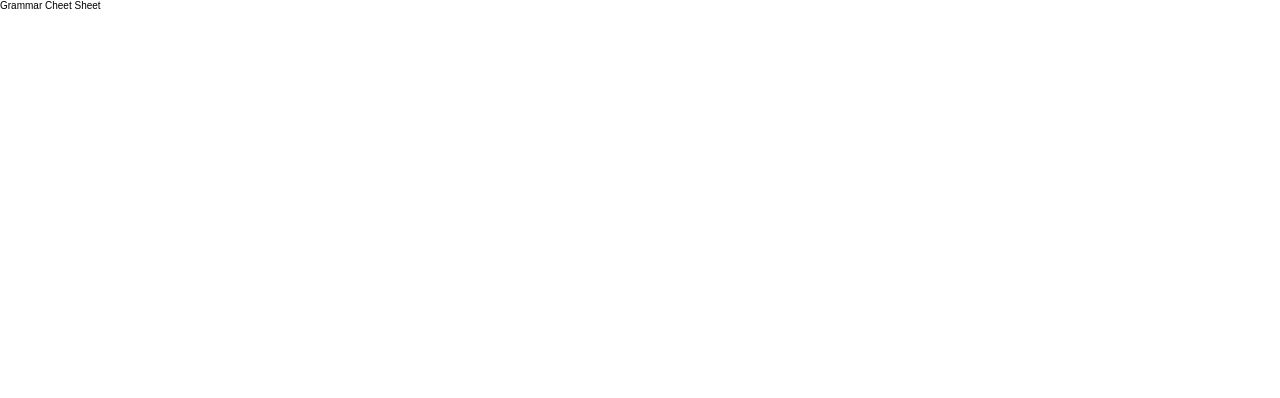
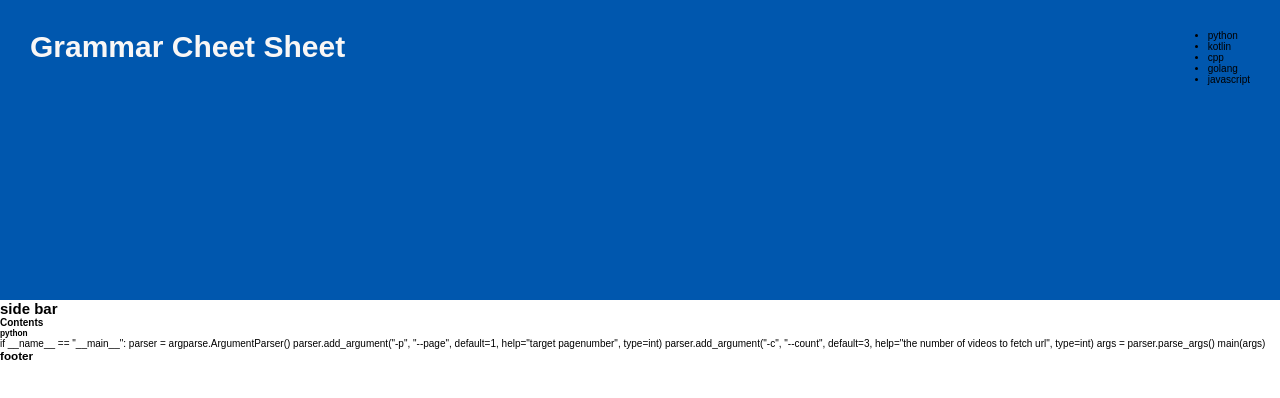
Before and after one commit to syntax-compare/syntax-compare.github.io_old, a React (Create React App) app: page / in a window 1280 px wide. Shown: the top 398 px of the page. Built offline with nearby package versions, Linux system fonts and the light colour scheme.

Commit message:
Prepare layout stub

```diff
--- a/src/components/App.js
+++ b/src/components/App.js
@@ -1,9 +1,18 @@
 import "../scss/main.scss";
+import Contents from "./ui/Contents";
+import Footer from "./ui/Footer";
+import Header from "./ui/Header";
+import SideBar from "./ui/SideBar";
 
 function App() {
   return (
     <div className="App">
-      <header className="App-header">Grammar Cheet Sheet</header>
+      <Header />
+      <div>
+        <SideBar />
+        <Contents />
+      </div>
+      <Footer />
     </div>
   );
 }
--- /dev/null
+++ b/src/components/ui/Contents.js
@@ -0,0 +1,21 @@
+import React from "react";
+
+const Contents = () => {
+  const codeStr =
+    'if __name__ == "__main__": \
+    parser = argparse.ArgumentParser() \
+    parser.add_argument("-p", "--page", default=1, help="target pagenumber", type=int) \
+    parser.add_argument("-c", "--count", default=3, help="the number of videos to fetch url", type=int) \
+    args = parser.parse_args() main(args) \
+';
+
+  return (
+    <div>
+      <h4>Contents</h4>
+      <h5>python</h5>
+      <p>{codeStr}</p>
+    </div>
+  );
+};
+
+export default Contents;
--- /dev/null
+++ b/src/components/ui/Footer.js
@@ -0,0 +1,11 @@
+import React from "react";
+
+const Footer = () => {
+  return (
+    <div>
+      <h3>footer</h3>
+    </div>
+  );
+};
+
+export default Footer;
--- /dev/null
+++ b/src/components/ui/Header.js
@@ -0,0 +1,20 @@
+import React from "react";
+
+const Header = () => {
+  return (
+    <header className="header">
+      <h1 className="heading-1">Grammar Cheet Sheet</h1>
+      <div className="header__nav">
+        <ul>
+          <li>python</li>
+          <li>kotlin</li>
+          <li>cpp</li>
+          <li>golang</li>
+          <li>javascript</li>
+        </ul>
+      </div>
+    </header>
+  );
+};
+
+export default Header;
--- /dev/null
+++ b/src/components/ui/SideBar.js
@@ -0,0 +1,11 @@
+import React from "react";
+
+const SideBar = () => {
+  return (
+    <div>
+      <h2>side bar</h2>
+    </div>
+  );
+};
+
+export default SideBar;
```
